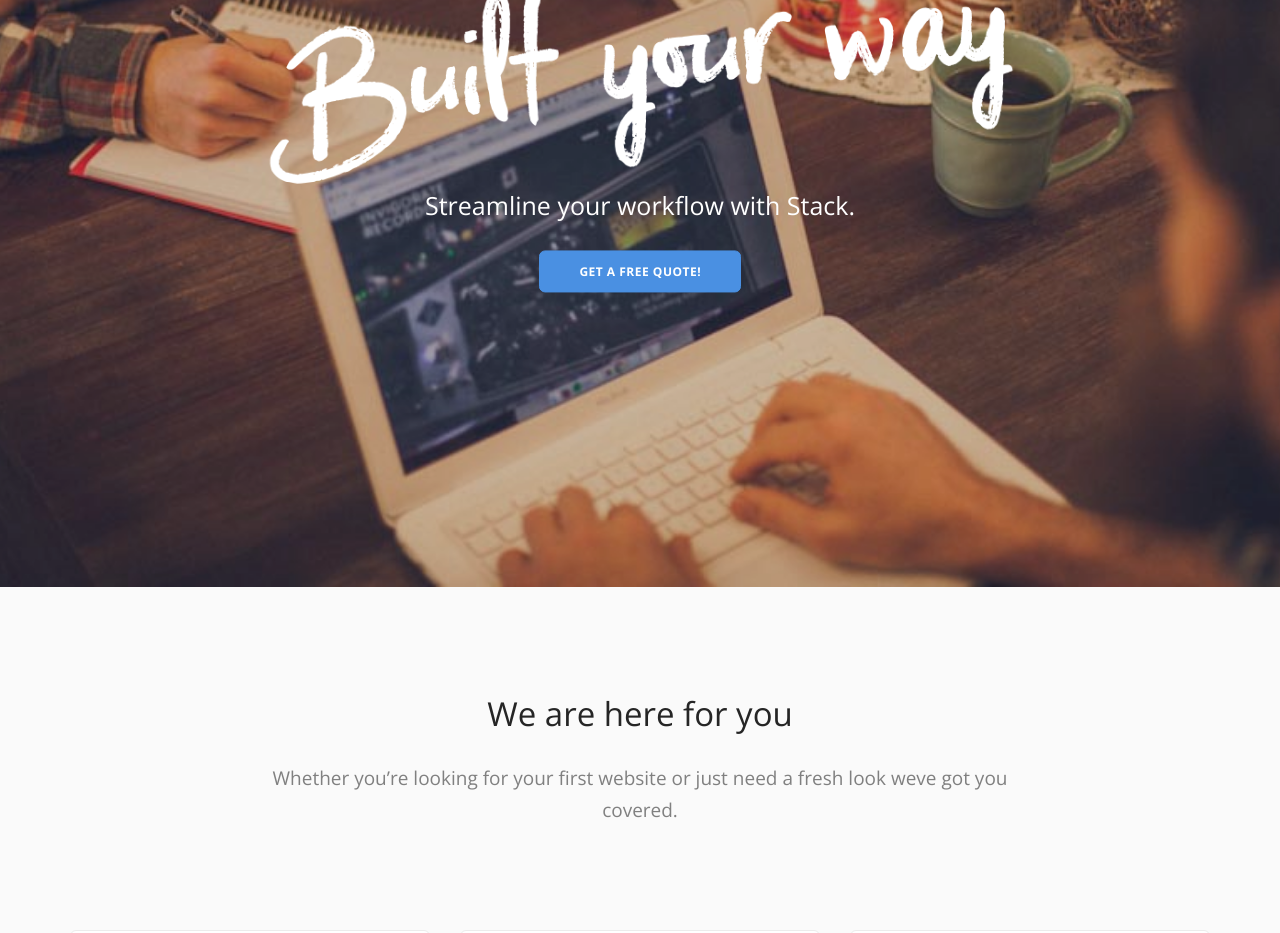
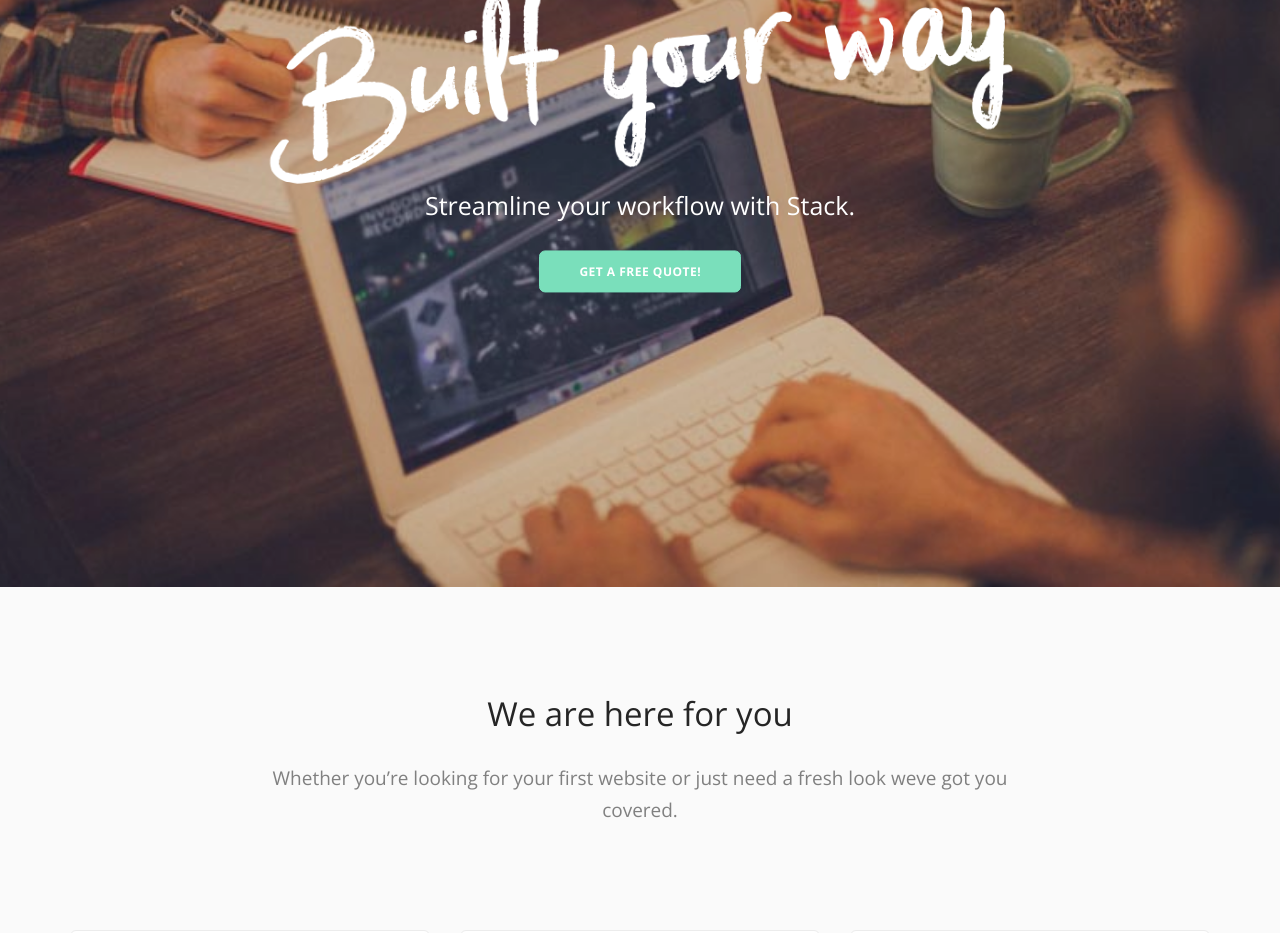
Before and after one commit to WoollyAlly/WoollyAllyTest, a Jekyll site: the page built from index.html, in a window 1280 px wide. Shown: the part 313-1246 px from the top of the page. Built offline with Jekyll 4.4.1, drawn with Linux system fonts in a browser that asks for light colours; some web fonts are replaced.

Commit message:
Updated 'index.html' via CloudCannon

```diff
--- a/index.html
+++ b/index.html
@@ -13,7 +13,7 @@
         <link href="css/lightbox.min.css" rel="stylesheet" type="text/css" media="all" />
         <link href="css/flickity.css" rel="stylesheet" type="text/css" media="all" />
         <link href="css/iconsmind.css" rel="stylesheet" type="text/css" media="all" />
-        <link href="css/theme.css" rel="stylesheet" type="text/css" media="all" />
+        <link href="css/theme-aqua.css" rel="stylesheet" type="text/css" media="all" />
         <link href="css/custom.css" rel="stylesheet" type="text/css" media="all" />
         <link href="https://fonts.googleapis.com/css?family=Open+Sans:200,300,400,400i,500,600,700%7CMerriweather:300,300i%7CMaterial+Icons" rel="stylesheet">
     </head>
```
